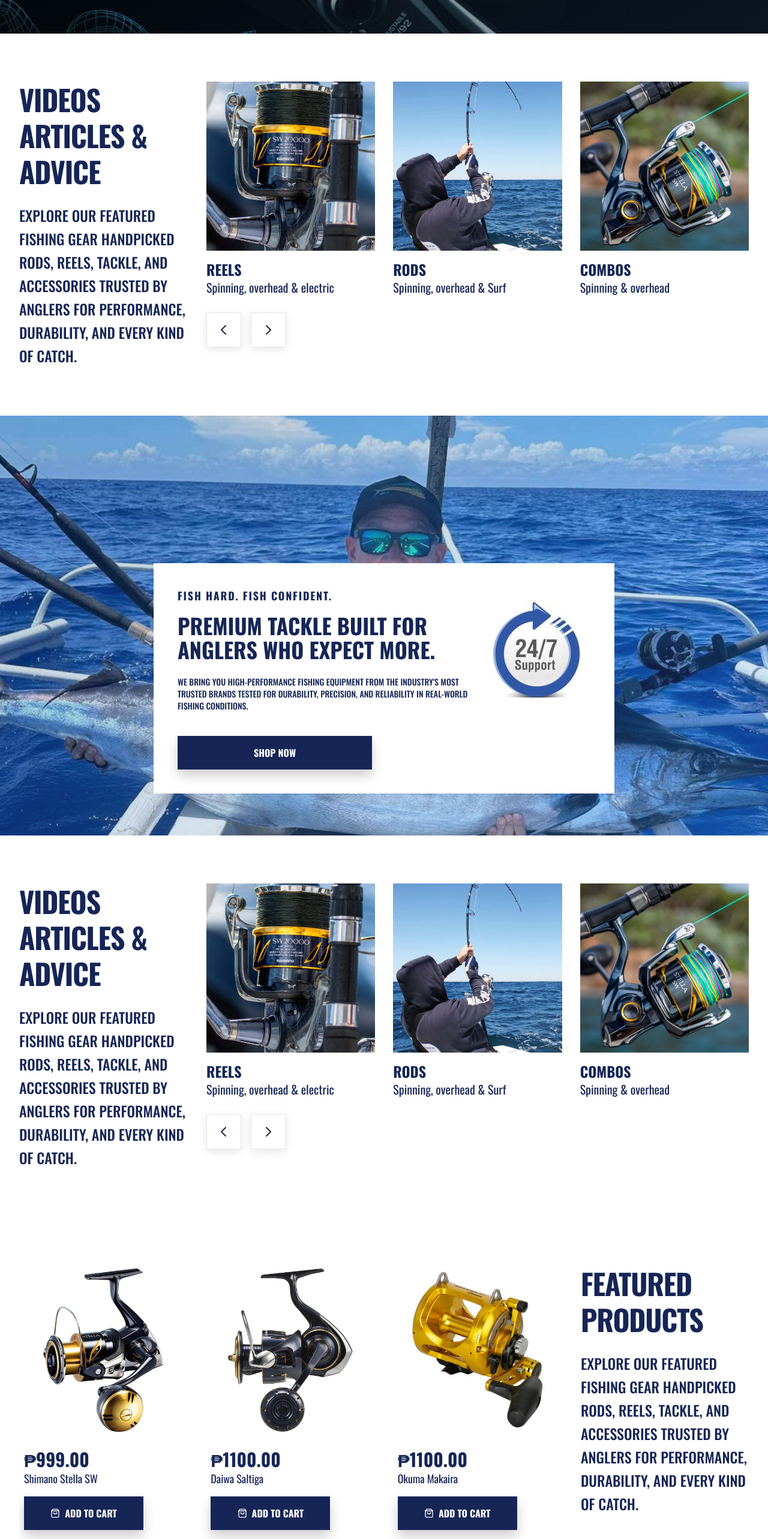
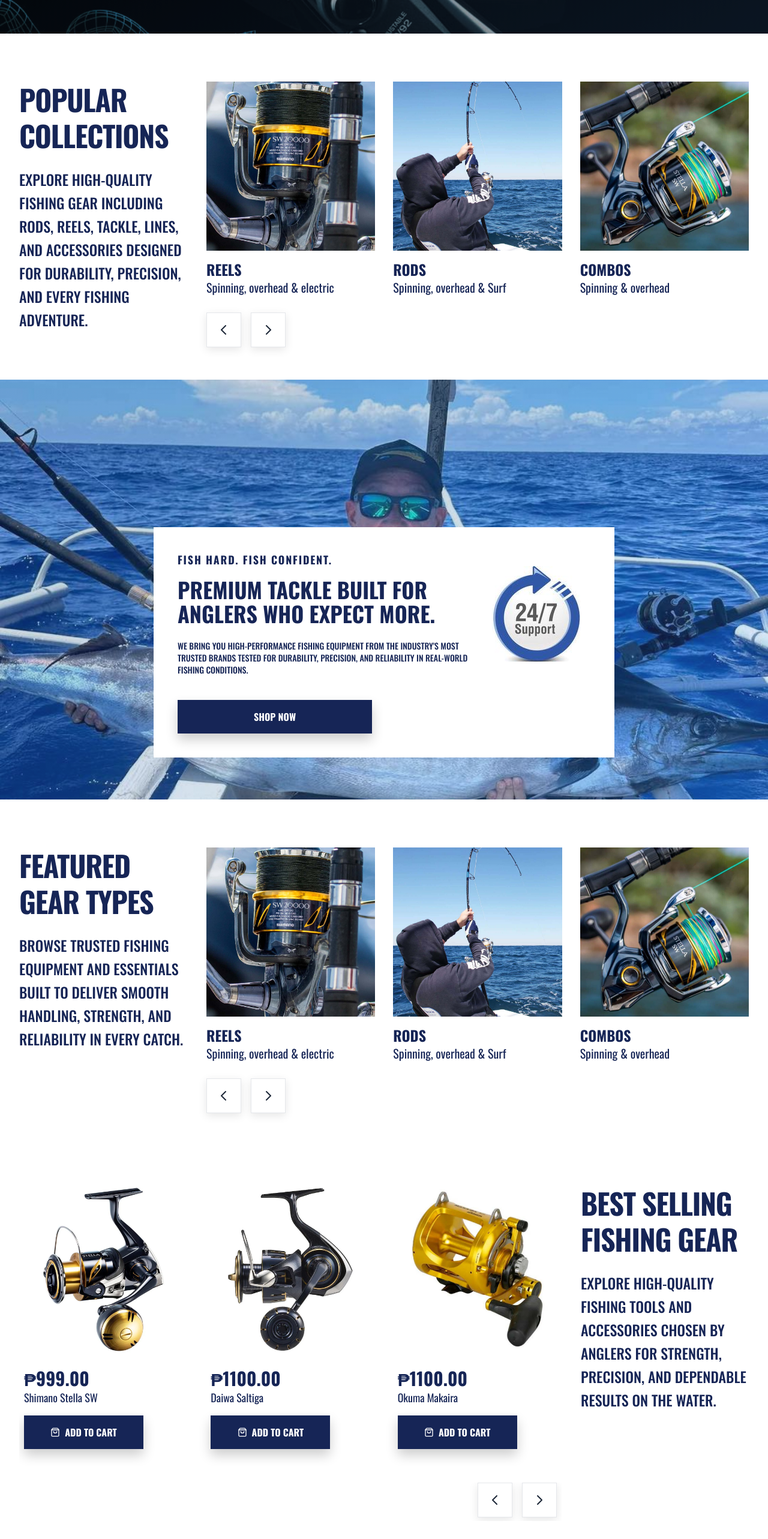
Before and after one commit to eugenepuyod/cebu-tackles-shop, a Vue app: page / in a window 1280 px wide. Shown: the part 4860-7426 px from the top of the page at 60% size. Built offline with nearby package versions, Linux system fonts and the light colour scheme.

Commit message:
Initial commit

```diff
--- a/src/views/Home.vue
+++ b/src/views/Home.vue
@@ -714,12 +714,12 @@
         <div class="lg:col-span-1 flex flex-col justify-start" v-intersect>
           <div>
             <h2 class="text-3xl lg:text-5xl font-extrabold text-left mb-3 md:mb-6 text-blue-950 tracking-tight leading-tight uppercase">
-              Videos<br/>
-              <span>ARTICLES & ADVICE</span>
+              POPULAR<br/>
+              <span>COLLECTIONS</span>
             </h2>
 
             <p class="text-md md:text-2xl text-blue-950 mb-0 md:mb-10 font-medium leading-relaxed uppercase">
-              Explore our featured fishing gear handpicked rods, reels, tackle, and accessories trusted by anglers for performance, durability, and every kind of catch.
+              Explore high-quality fishing gear including rods, reels, tackle, lines, and accessories designed for durability, precision, and every fishing adventure.
             </p>
           </div>
         </div>
@@ -867,9 +867,6 @@
 
 
 
-
-
-
     <!-- VIDEOS, ARTICLES & ADVICE 2 -->
     <section id="featured" class="py-5 md:py-10 md:pt-20 bg-white relative">
       <div class="w-full px-4 sm:px-6 lg:px-8 relative z-10
@@ -879,12 +876,12 @@
         <div class="lg:col-span-1 flex flex-col justify-start" v-intersect>
           <div>
             <h2 class="text-3xl lg:text-5xl font-extrabold text-left mb-3 md:mb-6 text-blue-950 tracking-tight leading-tight uppercase">
-              Videos<br/>
-              <span>ARTICLES & ADVICE</span>
+              FEATURED<br/>
+              <span>GEAR TYPES</span>
             </h2>
 
             <p class="text-md md:text-2xl text-blue-950 mb-0 md:mb-10 font-medium leading-relaxed uppercase">
-              Explore our featured fishing gear handpicked rods, reels, tackle, and accessories trusted by anglers for performance, durability, and every kind of catch.
+              Browse trusted fishing equipment and essentials built to deliver smooth handling, strength, and reliability in every catch.
             </p>
           </div>
         </div>
@@ -1094,12 +1091,12 @@
         <div class="lg:col-span-1 order-1 lg:order-2 flex flex-col justify-start" v-intersect>
           <div>
             <h2 class="text-3xl lg:text-5xl font-extrabold text-left mb-3 md:mb-6 text-blue-950 tracking-tight leading-tight uppercase">
-              Featured<br/>
-              <span>Products</span>
+              Best Selling<br/>
+              <span>Fishing Gear</span>
             </h2>
 
             <p class="text-md md:text-2xl text-blue-950 mb-0 md:mb-10 font-medium leading-relaxed uppercase">
-              Explore our featured fishing gear handpicked rods, reels, tackle, and accessories trusted by anglers for performance, durability, and every kind of catch.
+              Explore high-quality fishing tools and accessories chosen by anglers for strength, precision, and dependable results on the water.
             </p>
           </div>
         </div>
```
